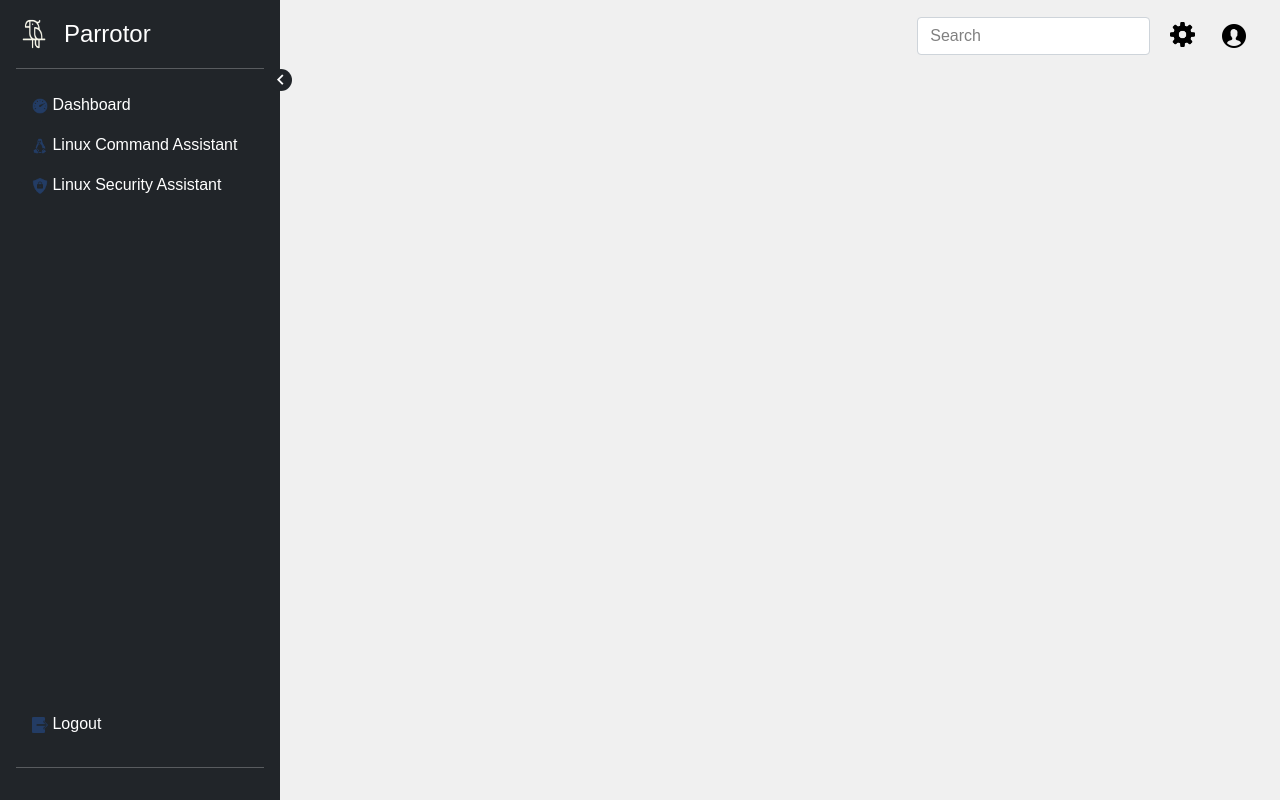
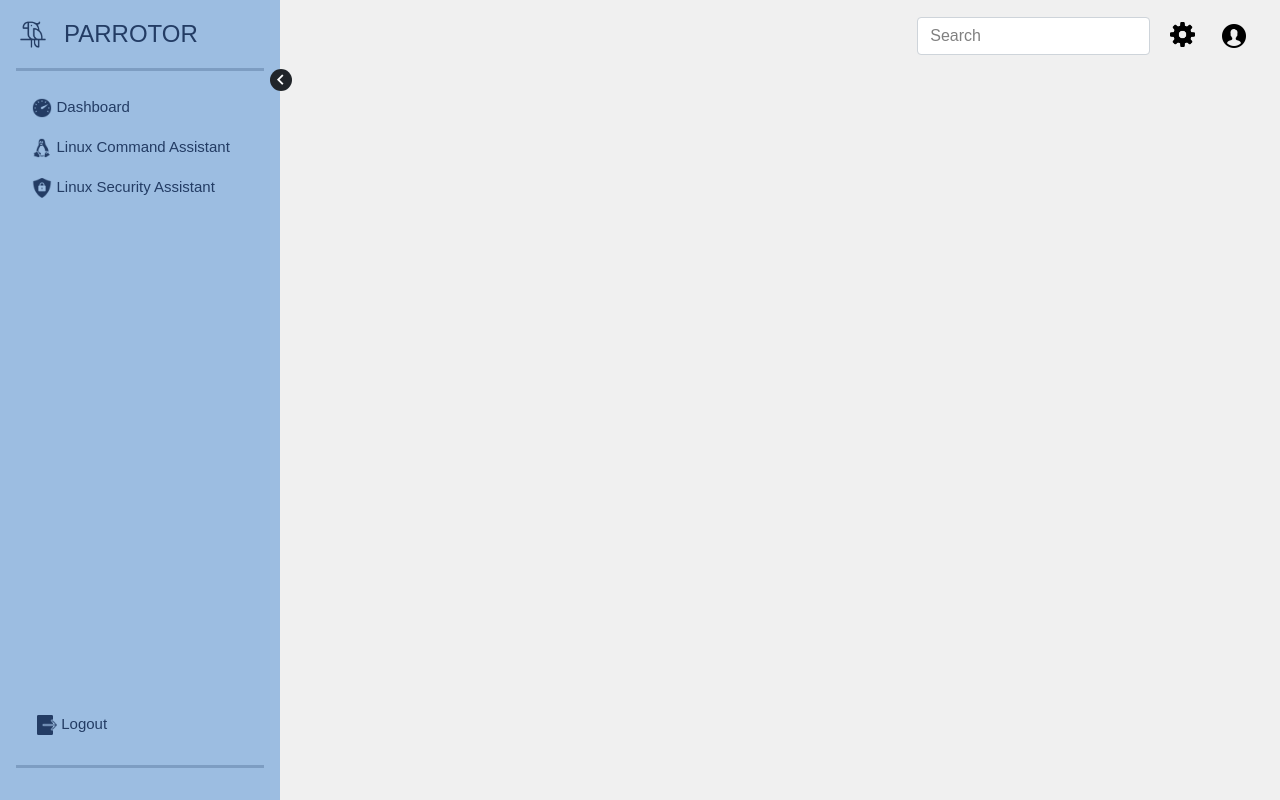
Before and after one commit to with-developer/Parrotor-AI-system-assistant, a Flask app: template templates/user/dashboard.html in a window 1280 px wide. Run offline with Flask 3, Linux system fonts and the light colour scheme; the template is opened without the code that fills it, so the values that code supplies are empty; parts of the project's set-up code (start-up, migrations or seed data) failed here and were passed over; some libraries are stand-ins or nearby versions; some web fonts are replaced.

Commit message:
템플릿 파일 수정

```diff
--- a/templates/template/foot.html
+++ b/templates/template/foot.html
@@ -58,6 +58,8 @@
           if (currentPageButton) {
 
             currentPageButton.classList.add("active");
+            currentPageButton.style.backgroundColor="rgb(214 213 198)"
+            currentPageButton.style.color="#000"
           }
         }
         activateCurrentPageButton();
--- a/templates/template/user_sidebar.html
+++ b/templates/template/user_sidebar.html
@@ -1,54 +1,54 @@
-<div class="d-flex flex-column flex-shrink-0 p-3 text-white bg-dark sidebar-custom">
+<div class="d-flex flex-column flex-shrink-0 p-3 text-white bg-dark sidebar-custom" style="background-color: #9CBDE1 !important;">
     <a href="/" class="d-flex align-items-center mb-3 mb-md-0 me-md-auto text-white text-decoration-none">
-        <img src="{{ url_for('static', filename='images/logo.png') }}" width="32" height="32"
+        <img src="{{ url_for('static', filename='images/logo3.png') }}" width="32" height="32"
             class="d-inline-block align-middle" alt="">
-        <span class="fs-4 sidebar-custom-text" style="margin-left:1rem;">Parrotor</span>
+        <span class="fs-4 sidebar-custom-text" style="margin-left:1rem; color:#233C64;">PARROTOR</span>
     </a>
     <i class='bx bx-chevron-right sidebar-toggle'></i>
-    <hr>
+    <hr style="color: #233C64; height: 3px;">
     <ul class="nav nav-pills flex-column mb-auto">
 
 
         <li>
             <a href="/dashboard/" class="nav-link text-white">
-                <img src="{{ url_for('static', filename='images/icons/icons8-dashboard-50.png') }}" width="16"
-                    height="16" class="d-inline-block align-middle" alt="">
-                <span class="sidebar-custom-text">Dashboard</span>
+                <img src="{{ url_for('static', filename='images/icons/icons8-dashboard-50.png') }}" width="20"
+                    height="20" class="d-inline-block align-middle" alt="">
+                <span class="sidebar-custom-text" style="color: #233C64 !important; font-size:15px;">Dashboard</span>
             </a>
         </li>
         <li>
             <a href="/linux_command_assistant/" class="nav-link text-white">
-                <img src="{{ url_for('static', filename='images/icons/icons8-linux-50.png') }}" width="16"
-                    height="16" class="d-inline-block align-middle" alt="">
-                <span class="sidebar-custom-text">Linux Command Assistant</span>
+                <img src="{{ url_for('static', filename='images/icons/icons8-linux-50.png') }}" width="20"
+                    height="20" class="d-inline-block align-middle" alt="">
+                <span class="sidebar-custom-text" style="color: #233C64 !important; font-size:15px;">Linux Command Assistant</span>
             </a>
         </li>
         <li>
             <a href="/linux_security_assistant/" class="nav-link text-white">
-                <img src="{{ url_for('static', filename='images/icons/icons8-security-configuration-50.png') }}" width="16"
-                    height="16" class="d-inline-block align-middle" alt="">
-                <span class="sidebar-custom-text">Linux Security Assistant</span>
+                <img src="{{ url_for('static', filename='images/icons/icons8-security-configuration-50.png') }}" width="20"
+                    height="20" class="d-inline-block align-middle" alt="">
+                <span class="sidebar-custom-text" style="color: #233C64 !important; font-size:15px;">Linux Security Assistant</span>
             </a>
         </li>
         {% if is_admin %}
-        <hr style="margin-top: 27rem;">
+        <hr style="margin-top: 27rem; color: #233C64; height: 3px;">
 
         <li>
             <a href="/jiranistrator/dashboard/" class="nav-link text-white" style="position: fixed; bottom:12%;">
-                <img src="{{ url_for('static', filename='images/icons/icons8-admin-50.png') }}" width="16"
-                    height="16" class="d-inline-block align-middle" alt="">
-                <span class="sidebar-custom-text">Admin Page</span>
+                <img src="{{ url_for('static', filename='images/icons/icons8-admin-50.png') }}" width="24"
+                    height="24" class="d-inline-block align-middle" alt="">
+                <span class="sidebar-custom-text" style="color: #233C64 !important; font-size:15px;">Admin Page</span>
             </a>
         </li>
         {% endif %}
         <li>
             <a href="#" class="nav-link text-white" style="position: fixed; bottom:7%;">
-                <img src="{{ url_for('static', filename='images/icons/icons8-logout-50.png') }}" width="16"
-                    height="16" class="d-inline-block align-middle" alt="">
-                <span class="sidebar-custom-text">Logout</span>
+                <img src="{{ url_for('static', filename='images/icons/icons8-logout-50.png') }}" width="20"
+                    height="20" class="d-inline-block align-middle" alt="" style="margin-left:.3rem;">
+                <span class="sidebar-custom-text" style="color: #233C64 !important; font-size:15px;">Logout</span>
             </a>
         </li>
     </ul>
-    <hr>
+    <hr style="color: #233C64; height: 3px;">
 
 </div>
```
Also changed, not shown: templates/template/admin_sidebar.html (+6 -6 lines).
